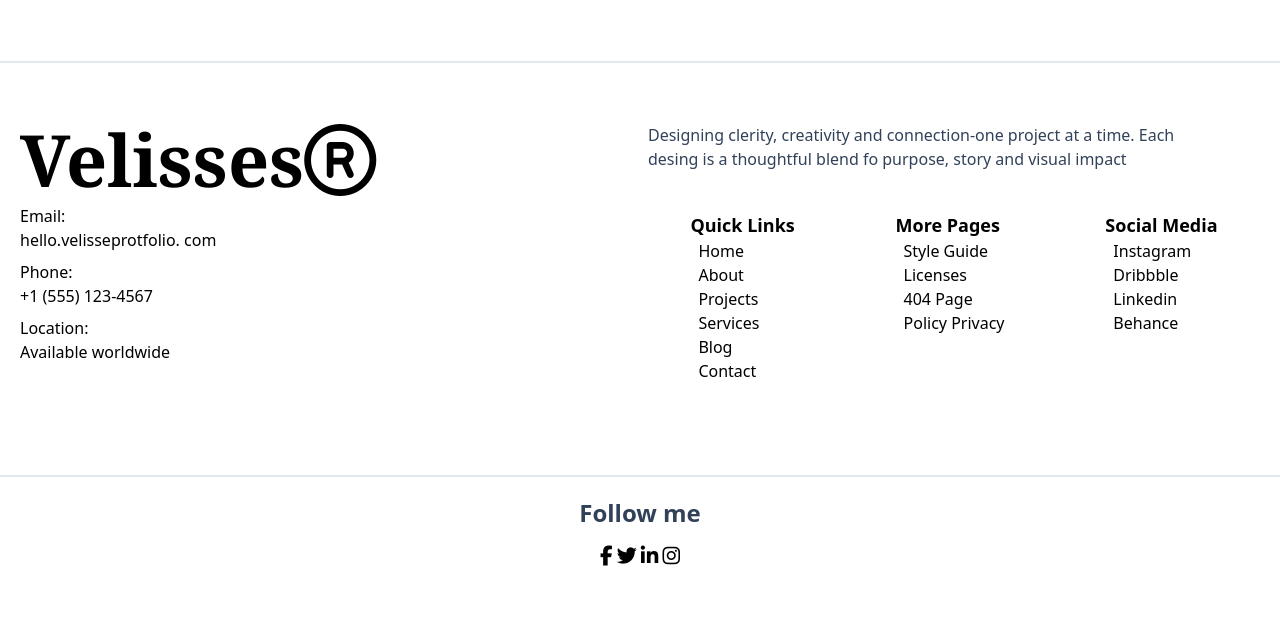
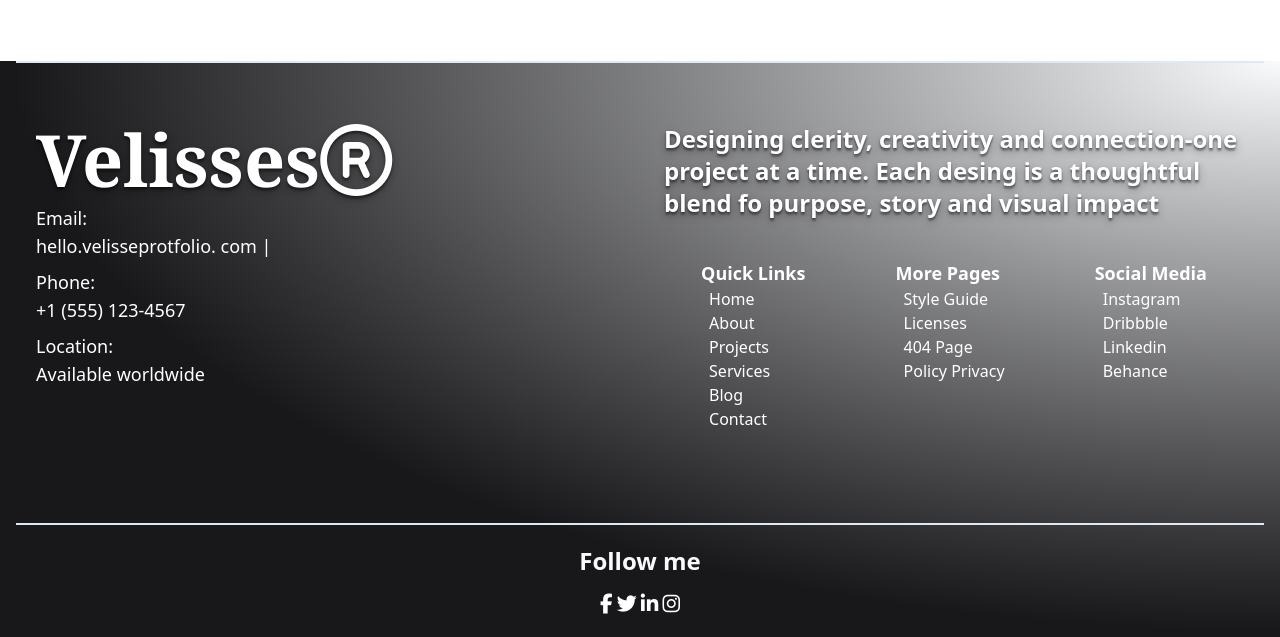
Before and after one commit to dev-arpita/dribbble-temp-3, a plain HTML site: page index.html in a window 1280 px wide. Shown: the part 1155-1792 px from the top of the page. Before the commit the page ends 1744 px from the top, so only its background shows below. Drawn offline with nearby package versions, Linux system fonts and the light colour scheme.

Commit message:
add visuals on footer

```diff
--- a/index.html
+++ b/index.html
@@ -8,16 +8,16 @@
     <title>Protfoilo</title>
   </head>
   <body>
-    <header class="flex md:justify-between justify-center items-ceter gap-2 md:flex-row flex-col cursor-pointer px-5 py-3 border-b-2 border-slate-200">
+    <header class="bg-gray-100 flex md:justify-between justify-center items-ceter gap-2 md:flex-row flex-col cursor-pointer px-5 py-3 border-b-2 border-slate-200">
         <!-- logo -->
         <div class="">
             <a href="#" class="font-bold text-lg">Velisses<span class="">@</span></a>
         </div>
-        <ul class="font-semibold flex space-x-8">
+        <ul class="font-semibold flex space-x-8 cursor-pointer hover:text-slate-900 text-slate-600">
             <li><a href="#">Home</a></li>
             <li><a href="#" class="underline">About</a></li>
-            <li><a href="#">Prjects</a></li>
-            <li><a href="#">details</a></li>
+            <li><a href="#">Projects</a></li>
+            <li><a href="#">Details</a></li>
             <li><a href="#">Contact</a></li>
         </ul>
     </header>
@@ -50,32 +50,33 @@
         </div>
 
     </main>
-    <footer>
-        <div class="grid grid-row-1 md:grid-cols-2 gap-4 px-5 py-10 border-t-2 border-slate-200">
+    <footer class="bg bg-radial-[at_100%_0%] from-gray-50 to-zinc-900 to-70% px-4">
+        <div class="grid grid-row-1 md:grid-cols-2 gap-6 sm:gap-12 px-5 py-10 border-t-2 border-slate-200 text-lg md:text-lg lg:text-2xl text-white">
+            <!-- size-18 rounded-full  -->
             <!-- right -->
-            <div class="flex flex-col py-5 space-y-2">
-                <a href="#" class="font-bold text-5xl md:text-7xl font-serif">Velisses<span class="fa-regular fa-registered"></span></a>
-                <div class="">
+            <div class="flex flex-col flex-wrap py-5 space-y-2">
+                <a href="#" class="font-bold text-5xl text-shadow-lg/30 sm:text-6xl md:text-6xl lg:text-7xl font-serif">Velisses<span class=" fa-regular fa-registered"></span></a>
+                <div class="text-lg">
                     <p>Email: </p>
-                    <p>hello.velisseprotfolio. com</p>
+                    <p>hello.velisseprotfolio. com <span class="w-4">|</span></p>
                 </div>
-                 <div class="">
+                 <div class="text-lg">
                     <p>Phone: </p>
                     <p>+1 (555) 123-4567</p>
                 </div>
-                 <div class="">
+                 <div class="text-lg">
                     <p>Location: </p>
                     <p>Available worldwide</p>
                 </div>
             </div>
             <!-- left -->
             <div class=" flex flex-col py-5 space-y-2">
-                <p class="text-slate-700 w-full md:w-xl pb-8">Designing clerity, creativity and connection-one project at a time.
+                <p class="text-white text-shadow-lg/30 font-bold w-[50%] text-lg sm:text-xl md:text-2xl w-full pb-8">Designing clerity, creativity and connection-one project at a time.
                     Each desing is a thoughtful blend fo purpose, story and visual impact</p>
-                    <div class="flex flex-wrap gap-4 justify-around">
+                    <div class="flex sm:gap-2 lg:gap-4 justify-around">
                         <div class="">
-                            <h3 class="font-bold text-base md:text-lg">Quick Links</h3>
-                            <ul class="pl-1 md:pl-2 md:text-base text-sm">
+                            <h3 class="font-bold text-base sm:text-sm md:text-base lg:text-lg">Quick Links</h3>
+                            <ul class="pl-1 sm:pl-2 md:text-base text-sm">
                                 <li><a href="">Home</a></li>
                                 <li><a href="">About</a></li>
                                 <li><a href="">Projects</a></li>
@@ -85,7 +86,7 @@
                             </ul>
                         </div>
                         <div class="">
-                            <h3 class="font-bold text-base md:text-lg">More Pages</h3>
+                            <h3 class="font-bold text-base sm:text-sm md:text-base lg:text-lg">More Pages</h3>
                             <ul class="pl-1 md:pl-2 md:text-base text-sm">
                                 <li><a href="">Style Guide</a></li>
                                 <li><a href="">Licenses</a></li>
@@ -95,7 +96,7 @@
                             </ul>
                         </div>
                         <div class="">
-                            <h3 class="font-bold text-base md:text-lg">Social Media</h3>
+                            <h3 class="font-bold text-base sm:text-sm md:text-base lg:text-lg">Social Media</h3>
                             <ul class="pl-1 md:pl-2 md:text-base text-sm">
                                 <li><a href="">Instagram</a></li>
                                 <li><a href="">Dribbble</a></li>
@@ -107,8 +108,8 @@
                 </div>
                 <!-- social-links -->
             </div>
-            <div class="flex flex-col gap-4 items-center border-t-2 border-slate-200 py-3 md:py-5 md:mt-0 md:mt-8 mt-4">
-                <h2 class="text-xl md:text-2xl font-bold text-slate-700">Follow me</h2>
+            <div class="flex text-white flex-col gap-4 items-center border-t-2 border-slate-200 py-3 md:py-5 md:mt-0 md:mt-8 mt-4">
+                <h2 class="text-xl md:text-2xl font-bold text-slate-50">Follow me</h2>
                 <div class="">
                     <a href="#"><span class="text-base md:text-xl fa-brands fa-facebook-f"></span></a>
                     <a href="#"><span class="text-base md:text-xl fa-brands fa-twitter"></span></a>
```
